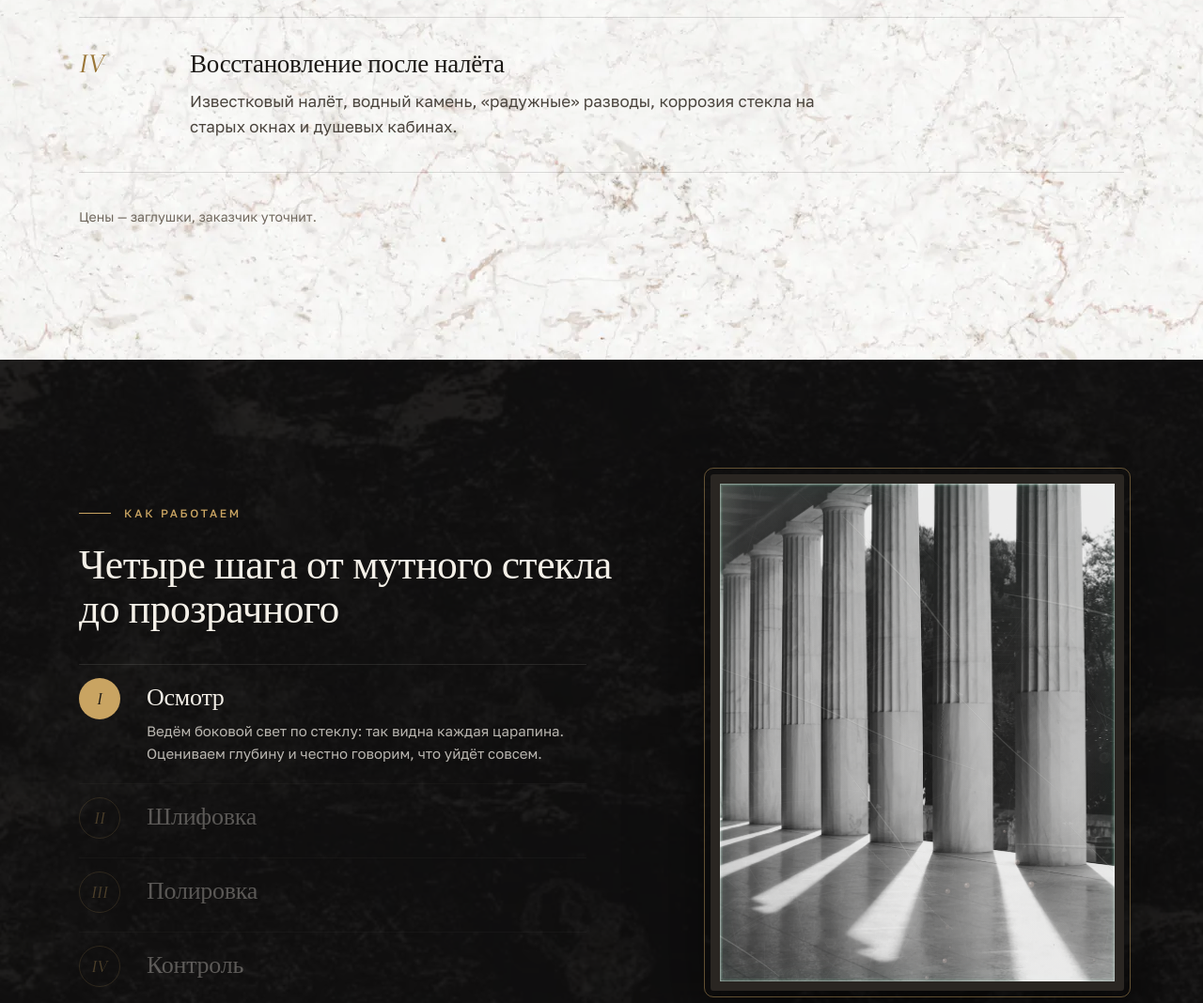
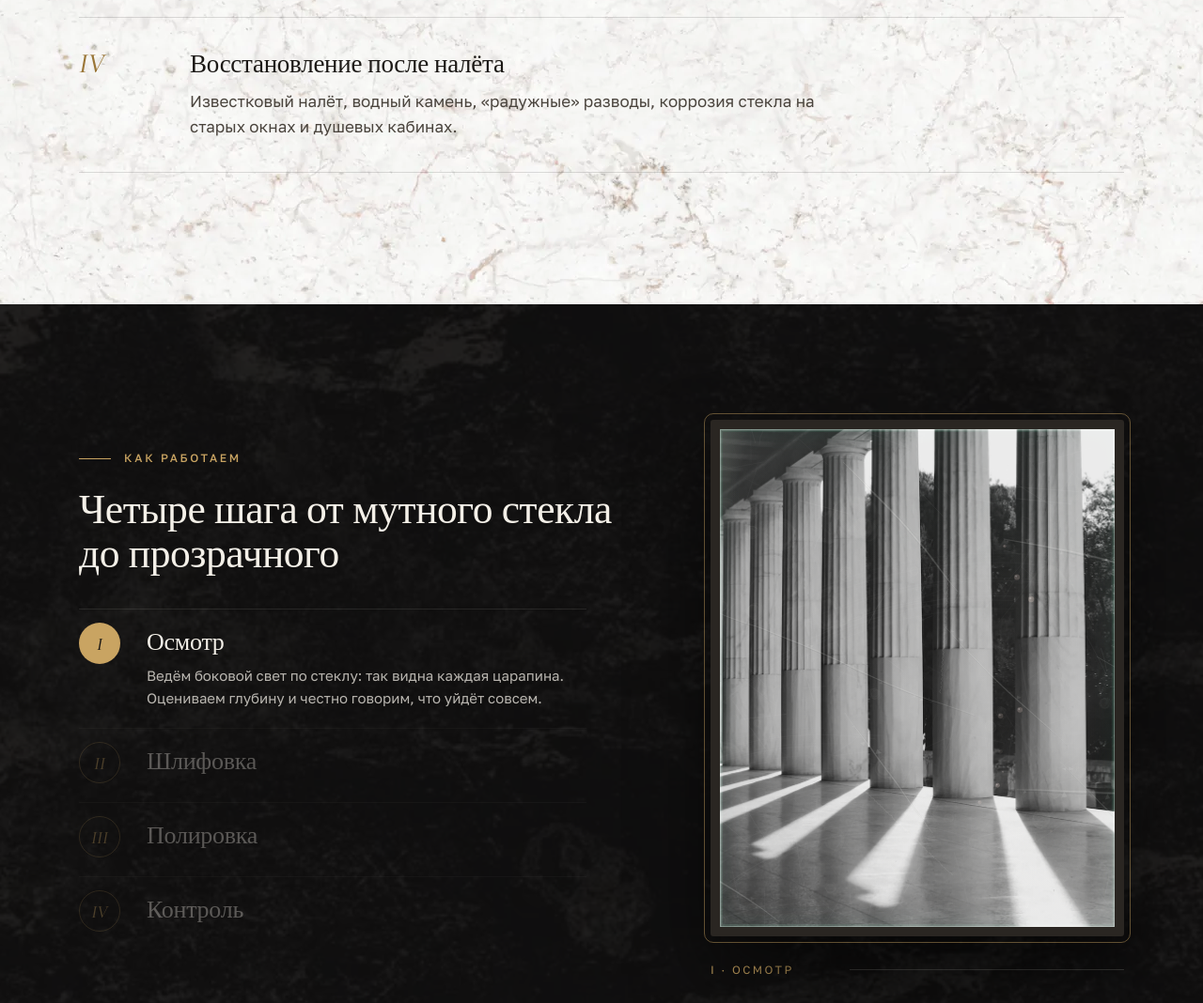
Before and after one commit to loveaskaeva/glass-mockup, a plain HTML site: page index.html in a window 1280 px wide. Shown: the part 3359-4427 px from the top of the page at 94% size. Drawn offline with nearby package versions, Linux system fonts and the light colour scheme; animation ran at ten frames a second.

Commit message:
Убрана пометка «Цены — заглушки»

```diff
--- a/index.html
+++ b/index.html
@@ -128,7 +128,6 @@
       <div class="row__body"><h3>Восстановление после налёта</h3><p>Известковый налёт, водный камень, «радужные» разводы, коррозия стекла на старых окнах и душевых кабинах.</p></div>
     </li>
   </ol>
-  <p class="note" data-reveal>Цены — заглушки, заказчик уточнит.</p>
 </section>
 
 <!-- ============ ПРОЦЕСС ============ -->
```
